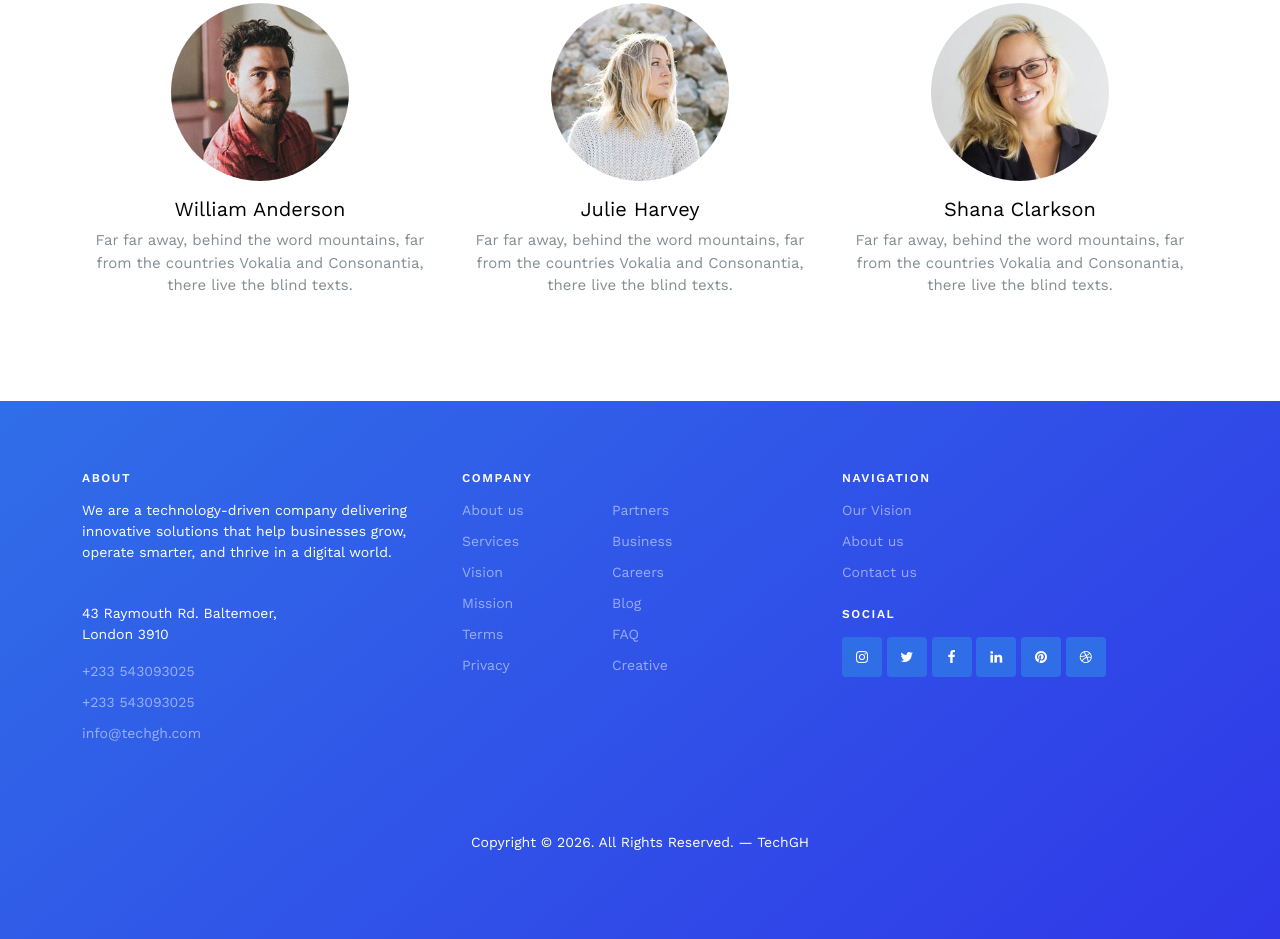
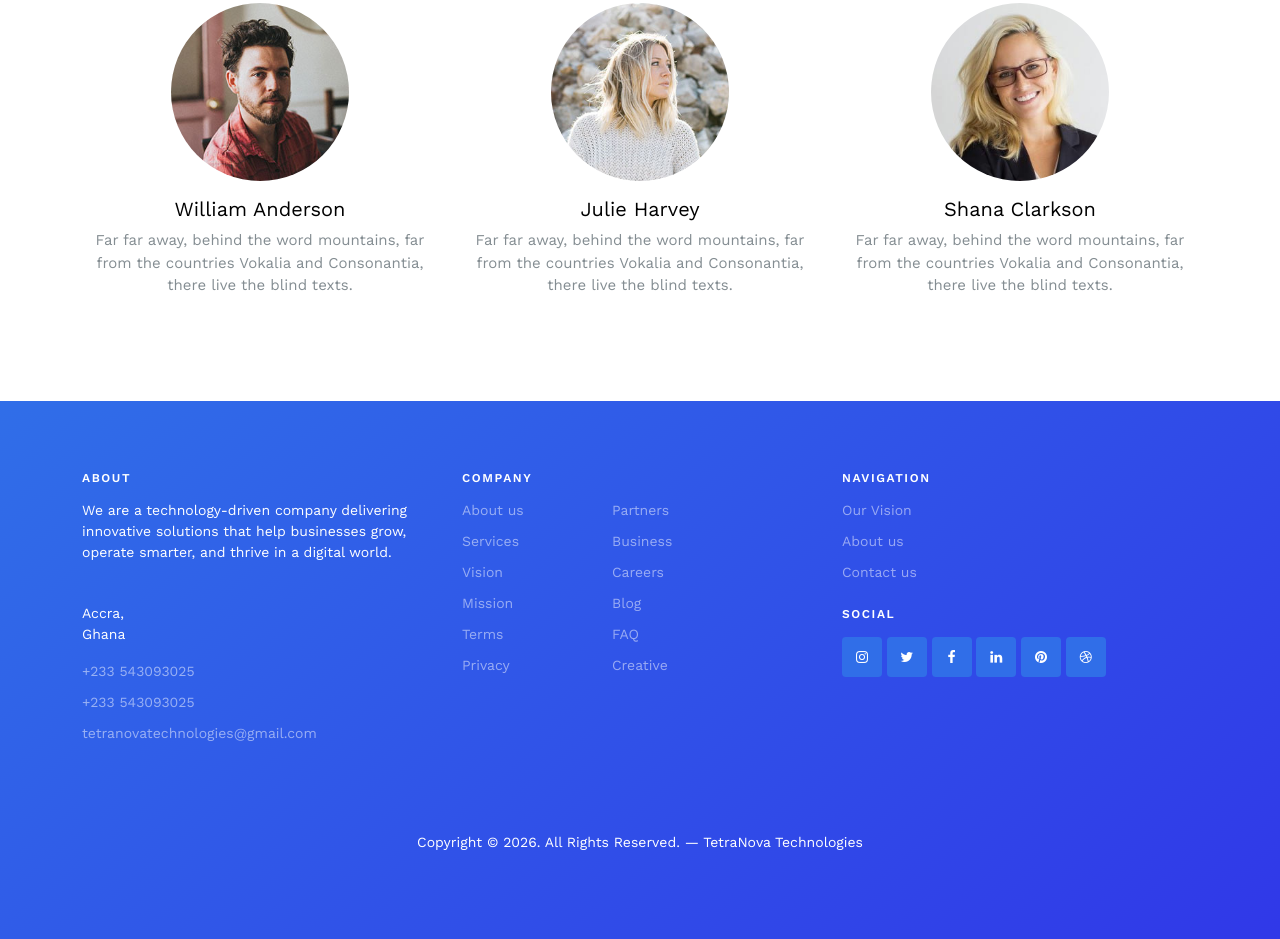
Before and after one commit to princetommyx/techgh, a plain HTML site: page team.html in a window 1280 px wide. Shown: the part 997-1936 px from the top of the page. Drawn offline with nearby package versions, Linux system fonts and the light colour scheme; files whose address does not match are found by name.

Commit message:
Update branding across multiple HTML files to TetraNova Technologies

```diff
--- a/team.html
+++ b/team.html
@@ -34,7 +34,7 @@
     <link rel="stylesheet" href="css/flatpickr.min.css">
 
 
-    <title>TechGH</title>
+    <title>TetraNova Technologies</title>
 </head>
 
 <body>
@@ -54,7 +54,7 @@
                 <div class="site-navigation">
                     <div class="row g-0 align-items-center">
                         <div class="col-2">
-                            <a href="index.html" class="logo m-0 float-start">TechGh<span
+                            <a href="index.html" class="logo m-0 float-start">TetraNova<span
                                     class="text-primary">.</span></a>
                         </div>
                         <div class="col-8 text-center ">
@@ -160,11 +160,11 @@
                             thrive in a digital world.</p>
                     </div> <!-- /.widget -->
                     <div class="widget">
-                        <address>43 Raymouth Rd. Baltemoer, <br> London 3910</address>
+                        <address>Accra, <br> Ghana</address>
                         <ul class="list-unstyled links">
                             <li><a href="tel://11234567890">+233 543093025</a></li>
                             <li><a href="tel://11234567890">+233 543093025</a></li>
-                            <li><a href="mailto:info@mydomain.com">info@techgh.com</a></li>
+                            <li><a href="mailto:info@mydomain.com">tetranovatechnologies@gmail.com</a></li>
                         </ul>
                     </div> <!-- /.widget -->
                 </div> <!-- /.col-lg-4 -->
@@ -217,7 +217,7 @@
 
                     <p>Copyright &copy;
                         <script>document.write(new Date().getFullYear());</script>. All Rights Reserved. &mdash;
-                        TechGH
+                        TetraNova Technologies
                         <!-- License information: https://untree.co/license/ -->
                     </p>
                 </div>
```
Also changed, not shown: about.html (+5 -5 lines), contact.html (+4 -4 lines), index.html (+5 -5 lines), services.html (+5 -5 lines).
